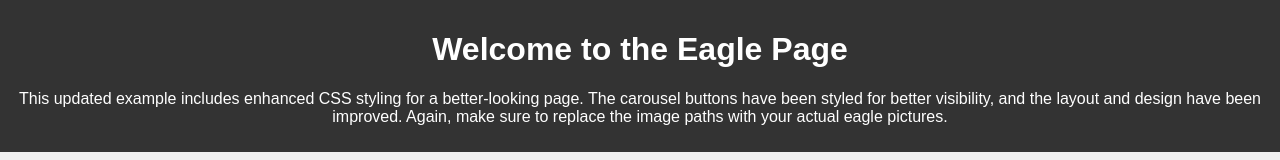
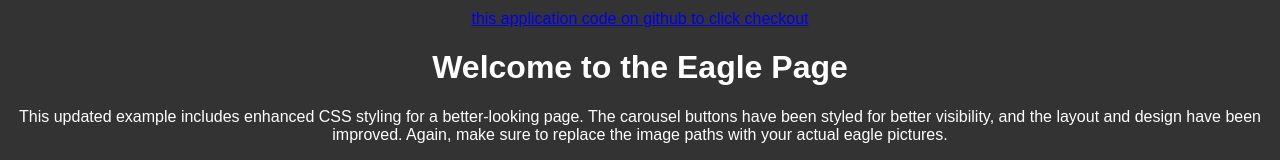
Before and after one commit to Muhammmad-imran122/linux-centos-apache-ssl, a plain HTML site: page index.html in a window 1280 px wide. Shown: the top 160 px of the page. Drawn offline with Linux system fonts and the light colour scheme.

Commit message:
4th  commit on the edit index.html

```diff
--- a/index.html
+++ b/index.html
@@ -4,6 +4,7 @@
     <meta charset="UTF-8">
     <meta name="viewport" content="width=device-width, initial-scale=1.0">
     <title>Eagle Page</title>
+
     <style>
         body {
             font-family: Arial, sans-serif;
@@ -54,6 +55,7 @@
 </head>
 <body>
     <header>
+	<a href="https://github.com/Muhammmad-imran122/linux-centos-apache-ssl" > this application code on github to click checkout </a>
         <h1>Welcome to the Eagle Page</h1>
 	<p>
 
```
